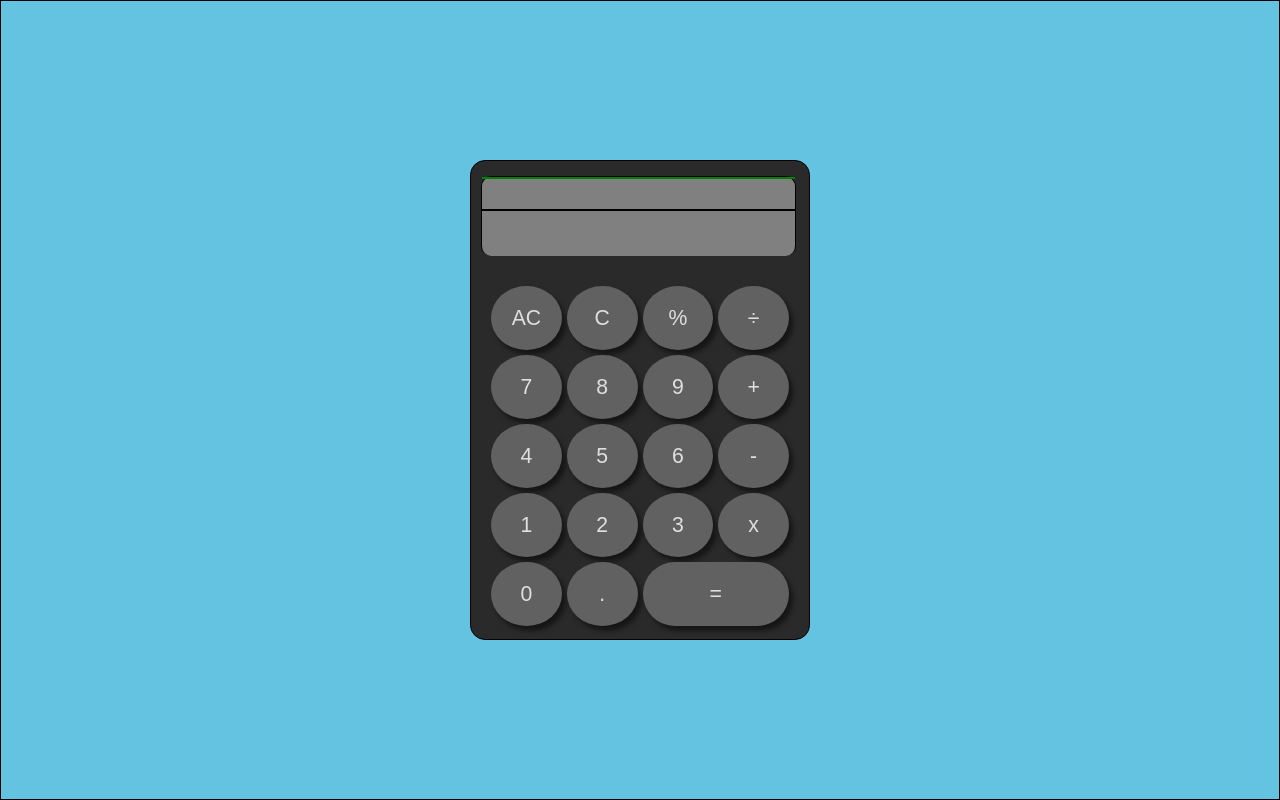
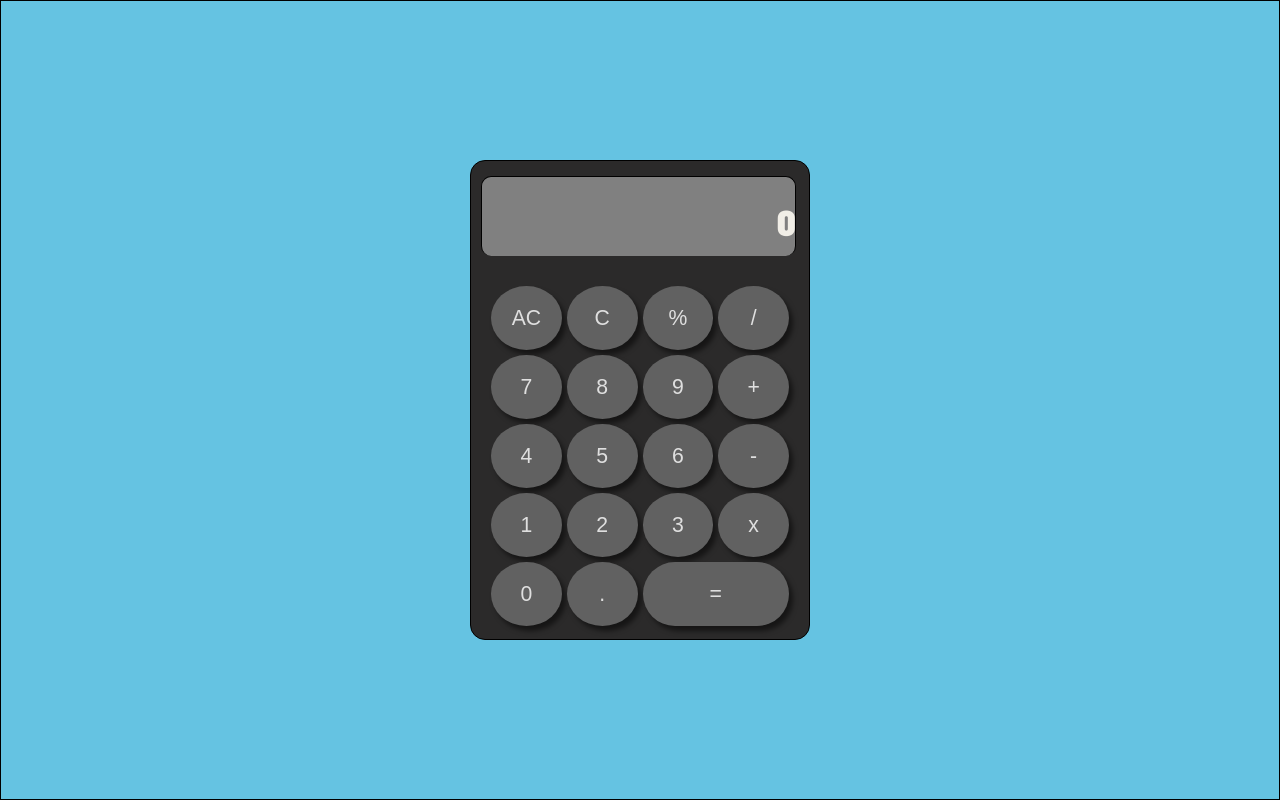
Before and after one commit to nickonyi/calculator, a plain HTML site: page index.html in a window 1280 px wide. Both pictures are taken after a click on the button "AC". Drawn offline with Linux system fonts and the light colour scheme; a web font is replaced by a local one.

Commit message:
Calculator

```diff
--- a/index.html
+++ b/index.html
@@ -6,6 +6,10 @@
     <meta http-equiv="X-UA-Compatible" content="IE=edge">
     <meta name="viewport" content="width=device-width, initial-scale=1.0">
     <link rel="stylesheet" href="style.css">
+    <link rel="preconnect" href="https://fonts.googleapis.com">
+    <link rel="preconnect" href="https://fonts.gstatic.com" crossorigin>
+    <link href="https://fonts.googleapis.com/css2?family=Asap:ital,wght@0,400;0,500;1,400&family=Bai+Jamjuree:wght@200;300;400;500;600&family=Barlow+Semi+Condensed:ital,wght@0,100;0,200;0,300;0,400;0,500;0,600;0,700;1,100;1,200&family=Ceviche+One&family=Concert+One&family=Cormorant+SC:wght@300;400;500;600;700&family=Lexend+Deca:wght@100;200;300;400;500;600;700;800;900&family=Lobster&family=Odibee+Sans&family=Open+Sans:wght@400;700&family=Outfit:wght@300;400;600&family=Poppins:wght@600&family=Red+Hat+Display:wght@500;700;900&family=Roboto:ital,wght@0,400;0,500;0,700;1,400;1,500&family=Rubik:wght@400;500;700&family=Zen+Antique+Soft&display=swap"
+        rel="stylesheet">
     <title>Calculator</title>
 </head>
 
@@ -19,7 +23,7 @@
             <button class="all-clear" data-type="reset" id="all-clear">AC</button>
             <button class="clear" data-type="backspace" id="clear">C</button>
             <button class="operators" data-type="operator" id="remainder" value="%">%</button>
-            <button class="operators" data-type="operator" id="divide" value="/">÷</button>
+            <button class="operators" data-type="operator" id="divide" value="/">/</button>
             <button class="digits" data-type="number" id="digit-7" value="7">7</button>
             <button class="digits" data-type="number" id="digit-8" value="8">8</button>
             <button class="digits" data-type="number" id="digit-9" value="9">9</button>
--- a/script.js
+++ b/script.js
@@ -17,7 +17,7 @@ class Calculator {
     }
 
     clear() {
-        this.currentOperand = '';
+        this.currentOperand = '0';
         this.previousOperand = '';
         this.operation;
     }
@@ -26,15 +26,45 @@ class Calculator {
         if (number === "." && this.currentOperand.includes('.')) return;
         this.currentOperand = this.currentOperand.toString() + number.toString();
     }
+
+
+    getDisplayNumber(number) {
+        const stringNumber = number.toString()
+        const integerDigits = parseFloat(stringNumber.split('.')[0])
+        const decimalDigits = stringNumber.split('.')[1]
+        let integerDisplay
+        if (isNaN(integerDigits)) {
+            integerDisplay = ''
+        } else {
+            integerDisplay = integerDigits.toLocaleString('en', { maximumFractionDigits: 0 })
+        }
+        if (decimalDigits != null) {
+            return `${integerDisplay}.${decimalDigits}`
+        } else {
+            return integerDisplay
+        }
+    }
+
     updateDisplay() {
         this.currentoperandTextElement.textContent = this.getDisplayNumber(this.currentOperand);
 
         if (this.operation != null) {
             this.previousOperandTextElement.textContent = `${this.getDisplayNumber(this.previousOperand)} ${this.operation}`;
         } else {
-            this.previousOperandTextElement = "";
+            this.previousOperandTextElement.textContent = "";
         }
+        let maxSize = this.currentoperandTextElement.textContent;
+
+
+        if (maxSize.length > 16) {
+            this.clear();
+        }
+
+
     }
+
+
+
 
     chooseOperation(operation) {
         if (this.currentOperand === "") return;
@@ -72,6 +102,8 @@ class Calculator {
                 return;
         }
 
+
+
         this.currentOperand = computation;
         this.operation = undefined;
         this.previousOperand = "";
@@ -80,14 +112,6 @@ class Calculator {
 
     delete() {
         this.currentOperand = this.currentOperand.toString().slice(0, -1);
-    }
-
-
-    getDisplayNumber(number) {
-        const floatNumber = parseFloat(number);
-
-        if (isNaN(floatNumber)) return '';
-        return floatNumber.toLocaleString('en');
     }
 }
 
--- a/style.css
+++ b/style.css
@@ -79,10 +79,17 @@ body {
 }
 
 .current-operand {
-    border: 1px solid black;
-    margin-top: 30px;
+    margin-top: 25px;
+    direction: rtl;
+    font-family: 'Concert One', cursive;
+    font-weight: 700;
+    font-size: 35px;
+    color: #f1eee7;
 }
 
 .last-operand {
-    border: 1px solid green;
+    text-align: right;
+    font-family: 'Concert One', cursive;
+    font-weight: 500;
+    color: #2cdb2c;
 }
```
